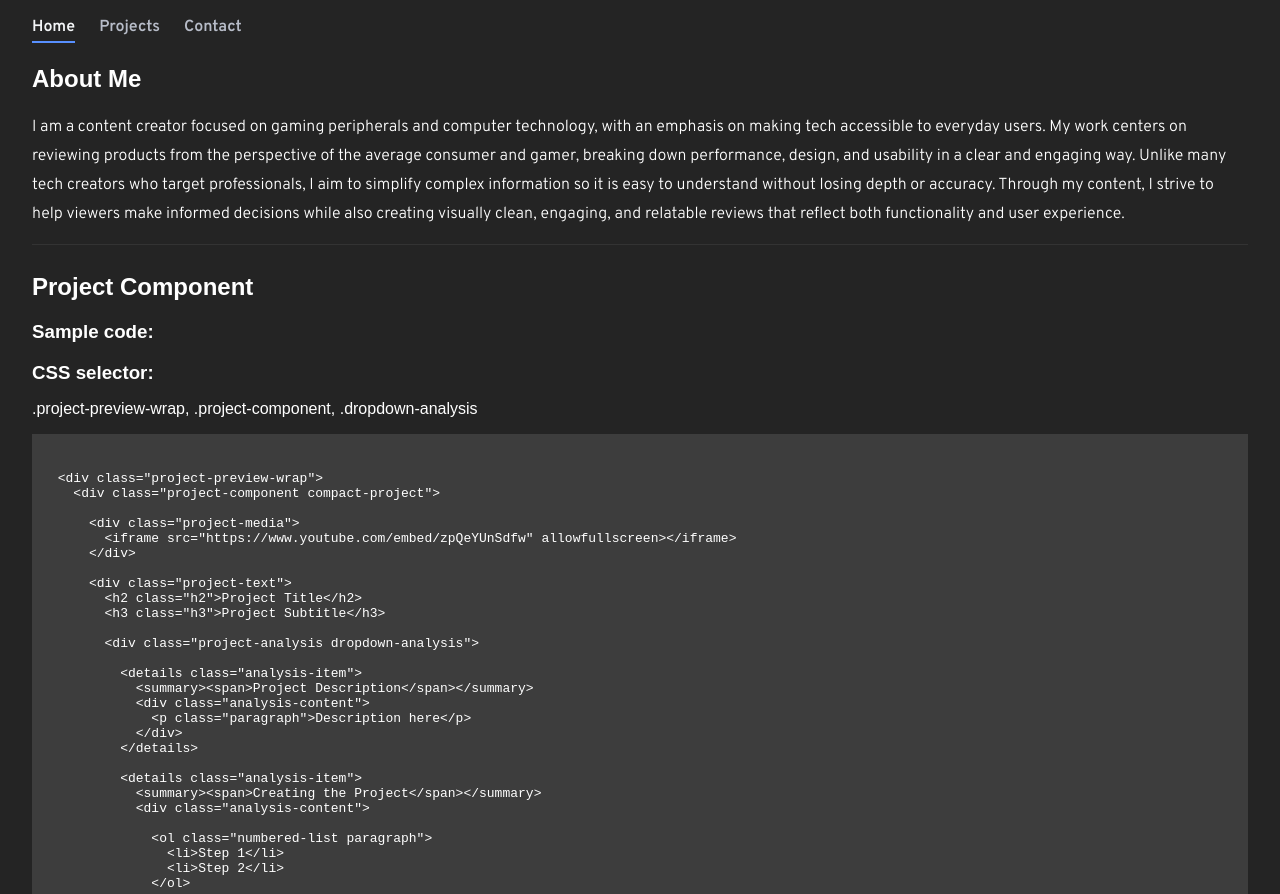
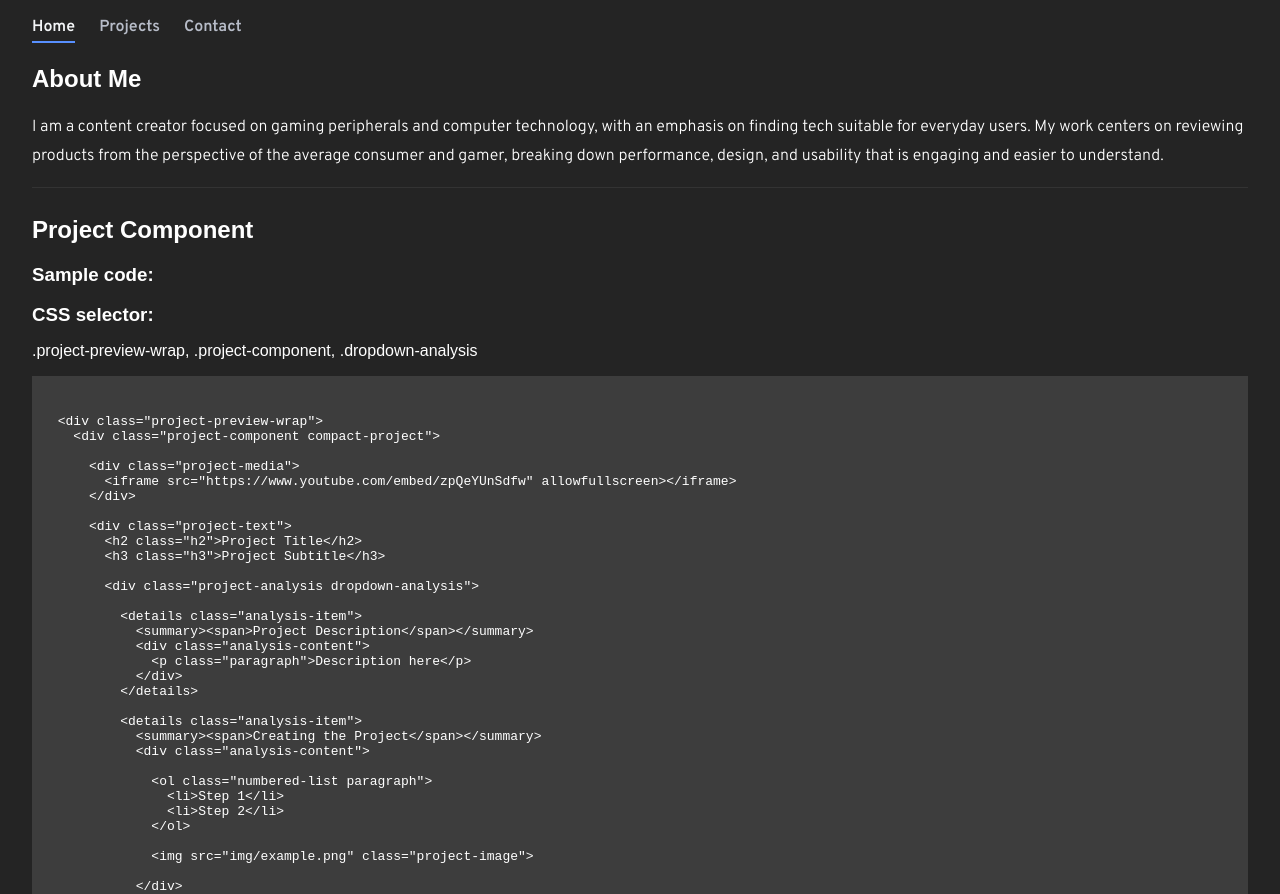
Before and after one commit to jswnm/IAT-339-P03, a plain HTML site: page Template.html in a window 1280 px wide. Shown: the part 5892-6786 px from the top of the page. Drawn offline with Linux system fonts and the light colour scheme.

Commit message:
Updates styleguide

```diff
--- a/Template.html
+++ b/Template.html
@@ -328,13 +328,7 @@
       <section id="bio">
         <h2>About Me</h2>
         <p class="paragraph">
-          I am a content creator focused on gaming peripherals and computer technology, with an emphasis on
-          making tech accessible to everyday users. My work centers on reviewing products from the perspective
-          of the average consumer and gamer, breaking down performance, design, and usability in a clear and
-          engaging way. Unlike many tech creators who target professionals, I aim to simplify complex information
-          so it is easy to understand without losing depth or accuracy. Through my content, I strive to help viewers
-          make informed decisions while also creating visually clean, engaging, and relatable reviews that reflect
-          both functionality and user experience.
+I am a content creator focused on gaming peripherals and computer technology, with an emphasis on finding tech suitable for everyday users. My work centers on reviewing products from the perspective of the average consumer and gamer, breaking down performance, design, and usability that is engaging and easier to understand.
         </p>
       </section>
 
```
